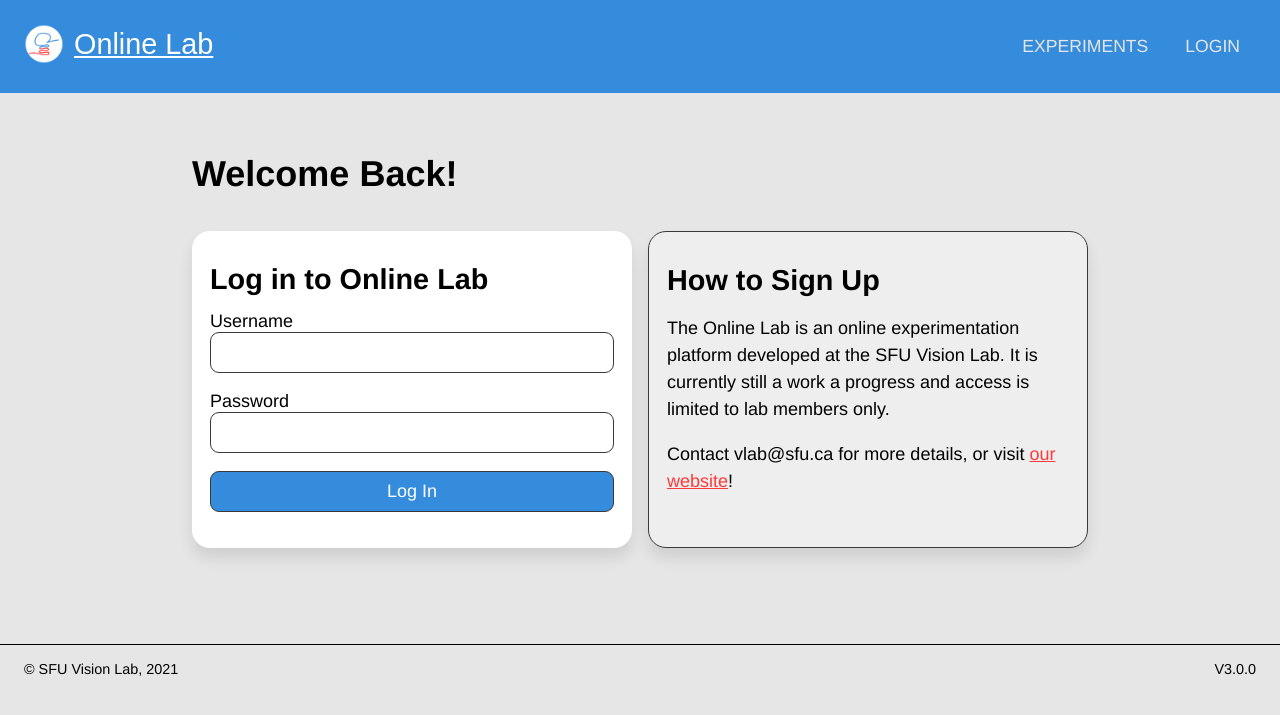
After one commit to daryl-sen/stimgen.theonline.app, a Flask app: page /login in a window 1280 px wide. The commit adds this page. Shown: the top 715 px of the page. Run offline with Flask 2, Linux system fonts and the light colour scheme.

Commit message:
fill out login.html in core

```diff
--- /dev/null
+++ b/application/core/templates/core/login.html
@@ -0,0 +1,29 @@
+{% extends 'unilay.html' %}
+
+{% block page_title %}Login{% endblock %}
+
+{% block page_content %}
+<main class="confined">
+  <h1>Welcome Back!</h1>
+  <section class="side-by-side spacer-medium">
+    <div class="bg-white padded shadowed rounded">
+      <h2>Log in to Online Lab</h2>
+      <form action="GET" action="{{ url_for('core.login') }}">
+        {{ form.hidden_tag() }}
+        {{ form.username.label }}
+        {{ form.username }}
+        {{ form.password.label }}
+        {{ form.password }}
+        {{ form.submit(class_="button-primary") }}
+      </form>
+    </div>
+    <div class="bg-gray padded rounded shadowed lined">
+      <h2>How to Sign Up</h2>
+      <p>
+        The Online Lab is an online experimentation platform developed at the SFU Vision Lab. It is currently still a work a progress and access is limited to lab members only.
+      </p>
+      <p>Contact vlab@sfu.ca for more details, or visit <a href="http://www.sfu.ca/psychology/research/vlab.html" target="_blank">our website</a>!</p>
+    </div>
+  </section>
+</main>
+{% endblock %}
--- a/application/templates/unilay.html
+++ b/application/templates/unilay.html
@@ -16,7 +16,11 @@
       <ul id="nav-links">
         {% block custom_nav %}
           <li><a href="">Experiments</a></li>
-          <li><a href="">Login</a></li>
+          {% if current_user.is_authenticated %}
+            <li><a href="{{ url_for('core.logout') }}">Logout</a></li>
+          {% else %}
+            <li><a href="{{ url_for('core.login') }}">Login</a></li>
+          {% endif %}
         {% endblock %}
         <li id="close-button">Close</li>
       </ul>
```
